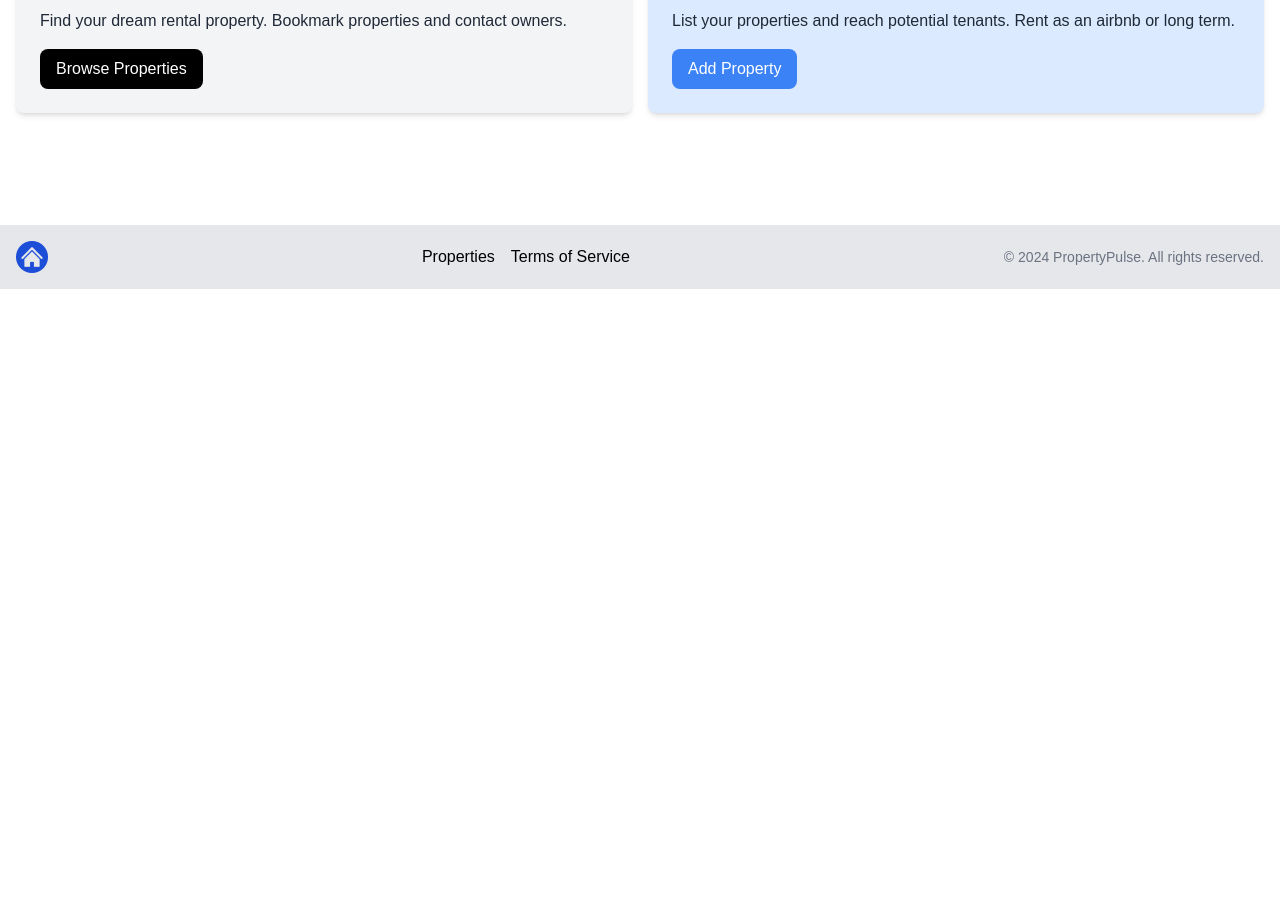
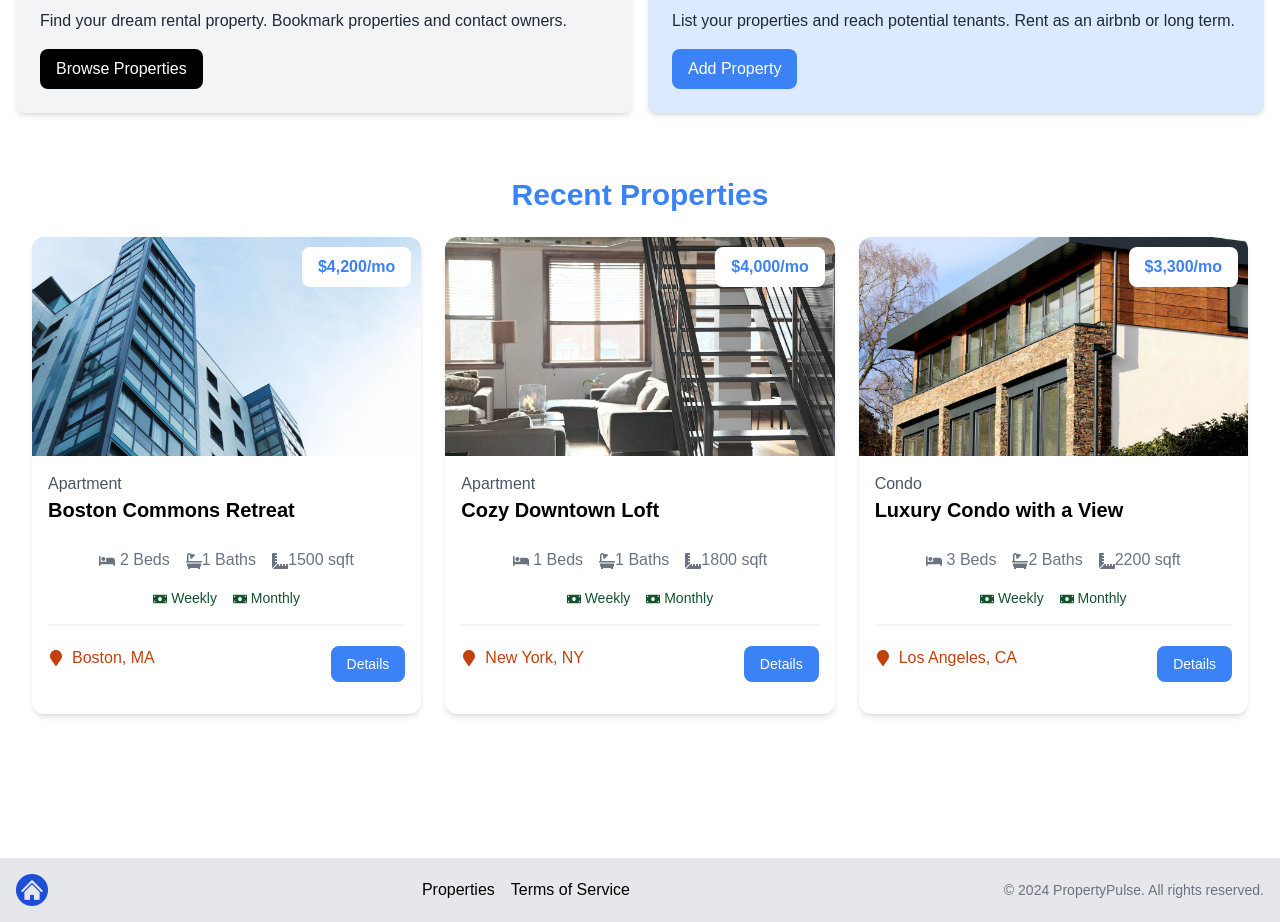
Before and after one commit to thomasmartinez114/property-app, a Next.js app: page / in a window 1280 px wide. Shown: the part 508-1430 px from the top of the page. Before the commit the page ends 800 px from the top, so only its background shows below. Built offline with nearby package versions, Linux system fonts and the light colour scheme.

Commit message:
HomeProperites component / showing only 3 properites

```diff
--- a/app/page.jsx
+++ b/app/page.jsx
@@ -1,11 +1,13 @@
 import Hero from '@/components/Hero';
 import InfoBoxes from '@/components/InfoBoxes';
+import HomeProperties from '@/components/HomeProperties';
 
 const HomePage = () => {
   return (
     <>
       <Hero />
       <InfoBoxes />
+      <HomeProperties />
     </>
   );
 };
--- /dev/null
+++ b/components/HomeProperties.jsx
@@ -0,0 +1,26 @@
+import properties from '@/properties.json';
+import PropertyCard from './PropertyCard';
+
+const HomeProperties = () => {
+  const recentProperties = properties.slice(0, 3);
+  return (
+    <section className='px-4 py-6'>
+      <div className='container-xl lg:container m-auto px-4 py-6'>
+        <h2 className='text-3xl font-bold text-blue-500 mb-6 text-center'>
+          Recent Properties
+        </h2>
+        {properties.length === 0 ? (
+          <p>No properties found</p>
+        ) : (
+          <div className='grid grid-cols-1 md:grid-cols-3 gap-6'>
+            {recentProperties.map(property => (
+              <PropertyCard key={property._id} property={property} />
+            ))}
+          </div>
+        )}
+      </div>
+    </section>
+  );
+};
+
+export default HomeProperties;
```
